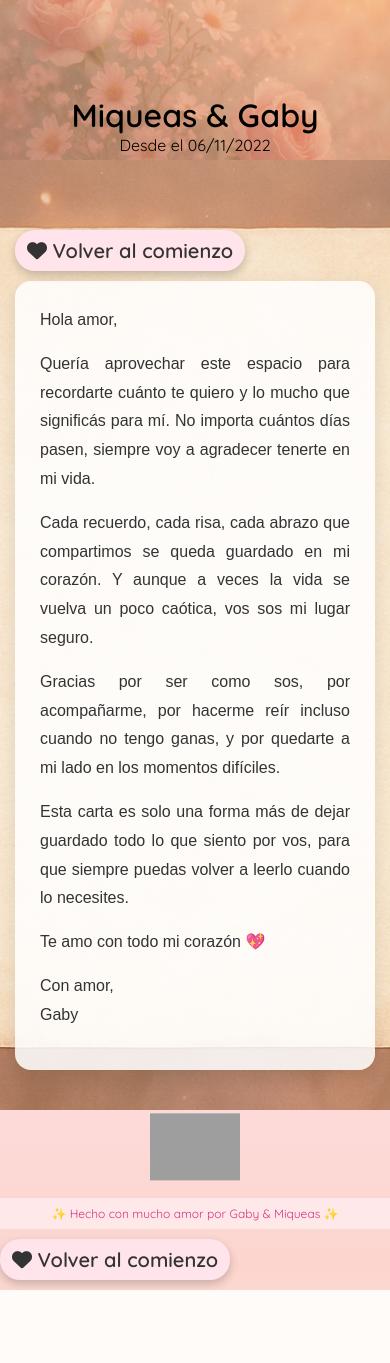
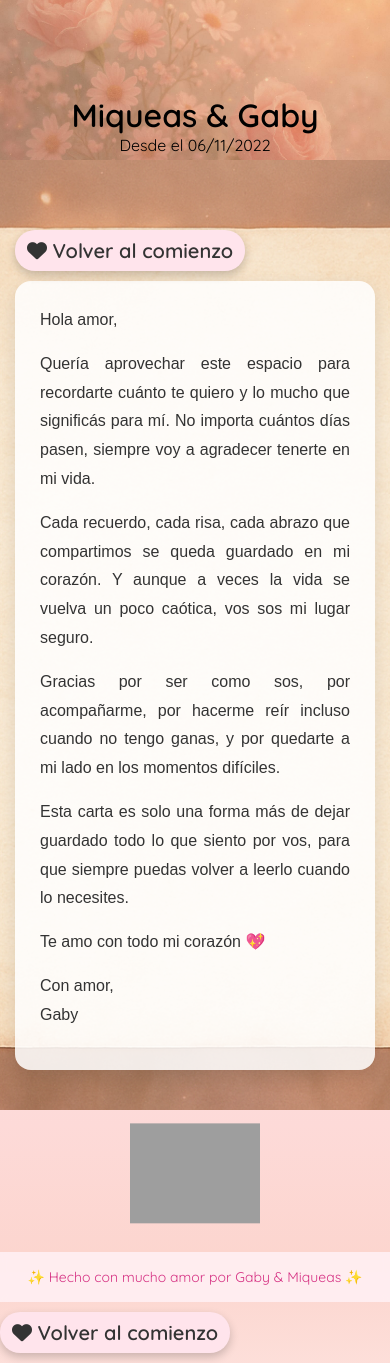
Before and after one commit to gabrielavasso/mini_web, a Flask app: page /carta in a window 390 px wide. Before the commit the page ends 1290 px from the top, so only its background shows below. Run offline with Flask 3, Linux system fonts and the light colour scheme; grey boxes are pictures that could not be loaded.

Commit message:
Agregar gif y modificar tamaño de pagina

```diff
--- a/static/css/styles.css
+++ b/static/css/styles.css
@@ -334,3 +334,23 @@ header {
         padding: 8px;
     }
 }
+
+/* Ajustar footer y GIF en celular */
+@media screen and (max-width: 600px) {
+    .gif-decorativo {
+        margin: 20px 0;
+        min-height: 100px; /* Asegura espacio aunque falte el gif */
+    }
+
+    .gif-decorativo img {
+        width: 130px; /* Un poco más grande */
+        height: auto;
+    }
+
+    .footer-romantico {
+        font-size: 14px;
+        padding: 16px 10px;
+        background: rgba(255, 240, 243, 0.9);
+        border-top: 2px solid #fcd5ce;
+    }
+}
```
Also changed, not shown: 1 other file.
